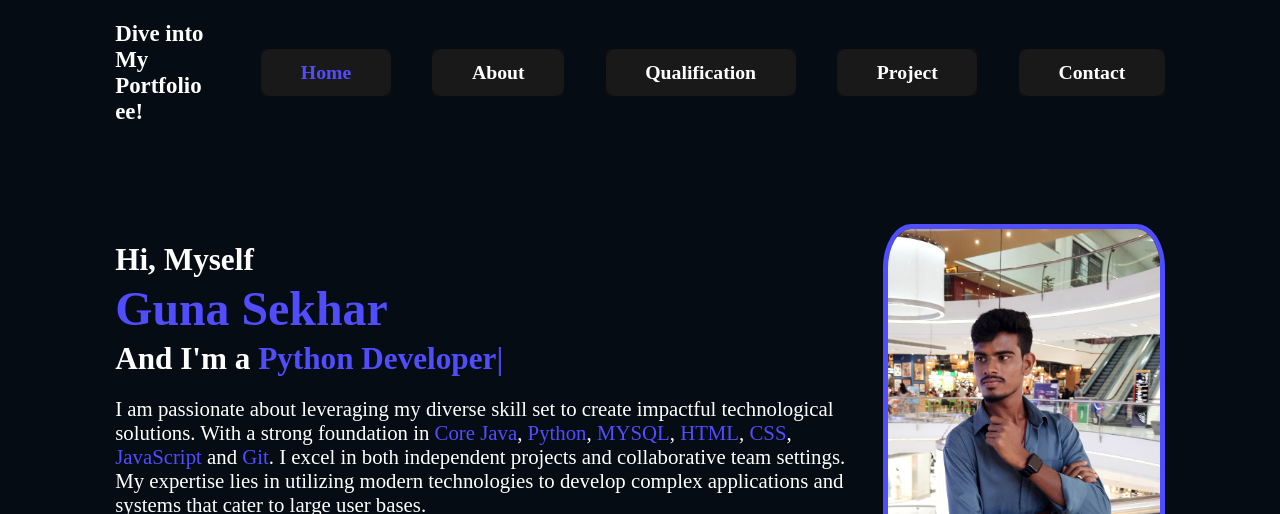
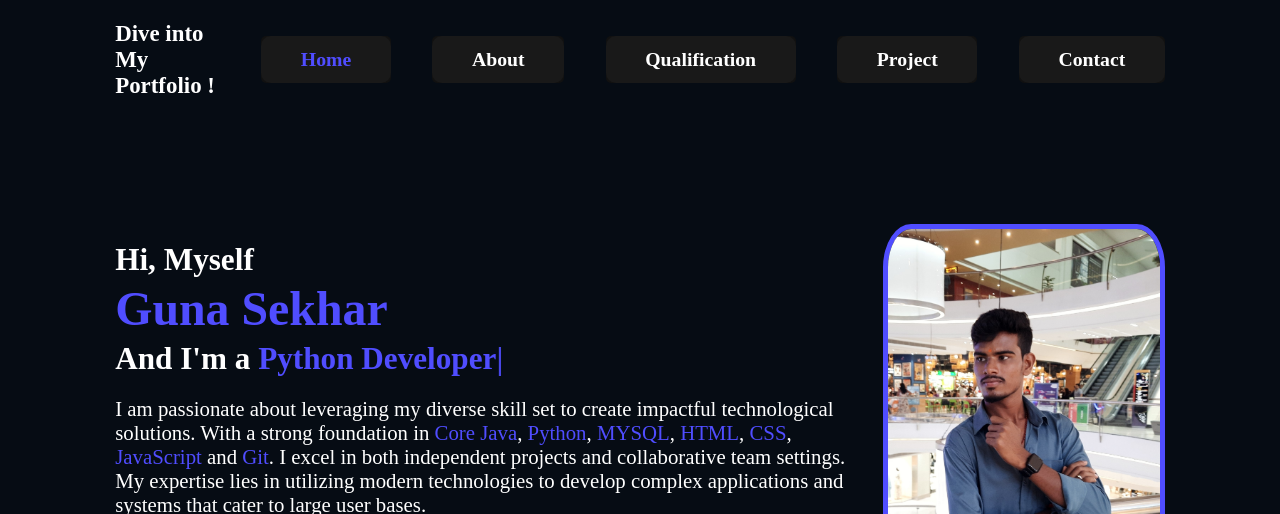
Before and after one commit to Guna-sekhar011/Portfolio, a plain HTML site: page index.html in a window 1280 px wide. Shown: the top 514 px of the page. Drawn offline with nearby package versions, Linux system fonts and the light colour scheme; a web font is replaced by a local one.

Commit message:
Update index.html

```diff
--- a/index.html
+++ b/index.html
@@ -12,7 +12,7 @@
      <!--HEADER SECTION -->
 
      <header class="header">
-        <a href="#" class="logo" target="_blank">Dive into My Portfolio ee!<span class="animate" style="--i:1;"></span></a>
+        <a href="#" class="logo" target="_blank">Dive into My Portfolio !<span class="animate" style="--i:1;"></span></a>
         <div class="fa-solid fa-bars" id="menu-icon"><span class="animate" style="--i:2;"></span></div>
         <nav class="navbar">
             <div class="button-container">
```
